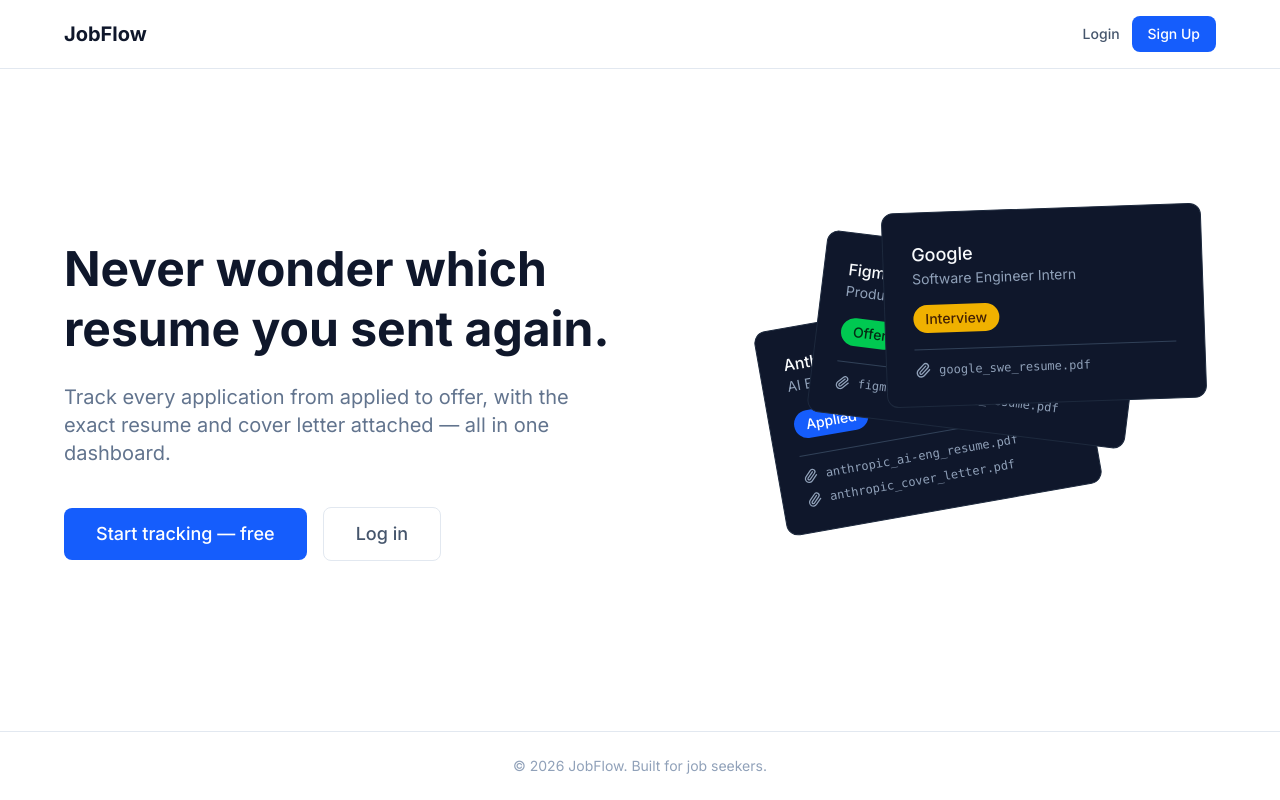
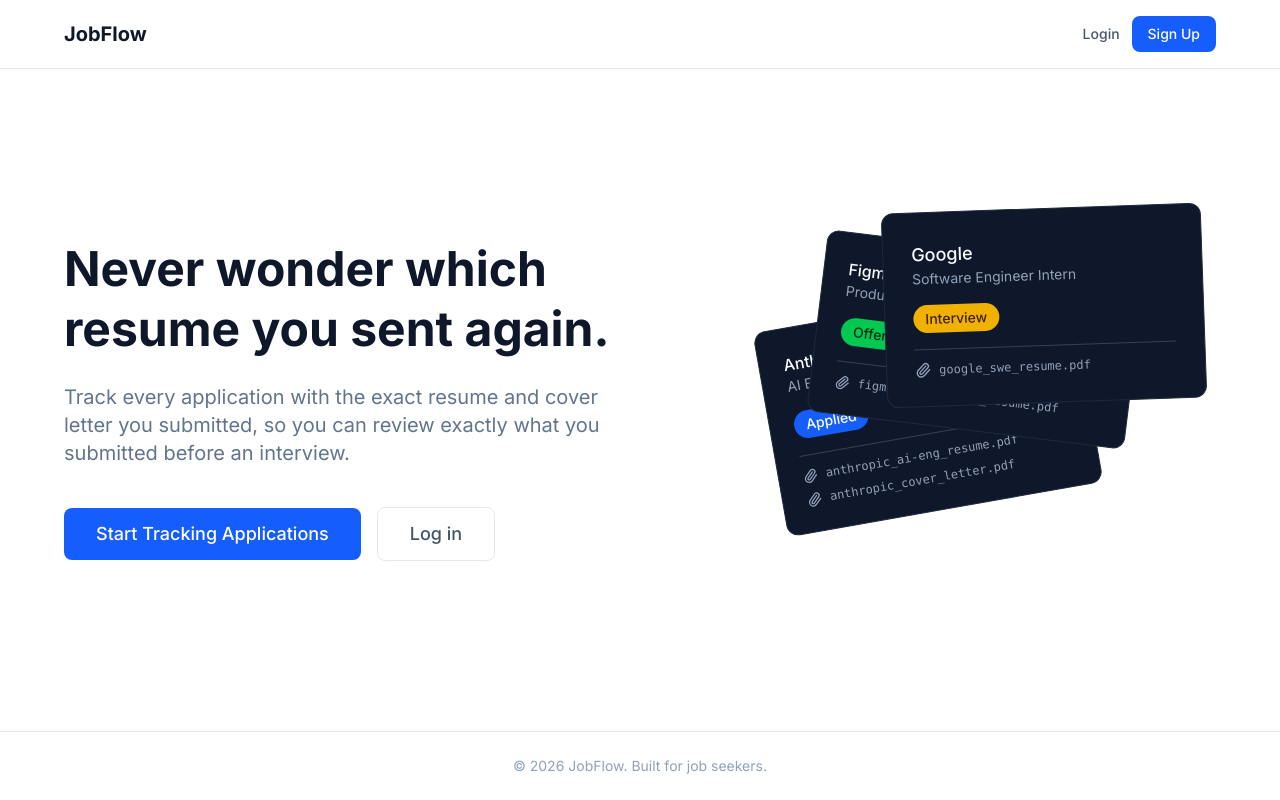
Before and after one commit to JaydenAkpalu/jobflow, a Next.js app: page / in a window 1280 px wide. Built offline with nearby package versions, Linux system fonts and the light colour scheme.

Commit message:
minor UI fixes

```diff
--- a/app/page.js
+++ b/app/page.js
@@ -37,14 +37,14 @@ export default function Home() {
               resume you sent again.
             </h1>
             <p className="text-xl text-slate-500 mb-10">
-              Track every application from applied to offer, with the exact resume and cover letter attached — all in one dashboard.
+              Track every application with the exact resume and cover letter you submitted, so you can review exactly what you submitted before an interview.
             </p>
             <div className="flex items-center gap-4">
               <Link
                 href="/signup"
                 className="bg-blue-600 text-white px-8 py-3 rounded-lg font-medium hover:bg-blue-700 transition-colors text-lg"
               >
-                Start tracking — free
+                Start Tracking Applications
               </Link>
               <Link
                 href="/login"
```
